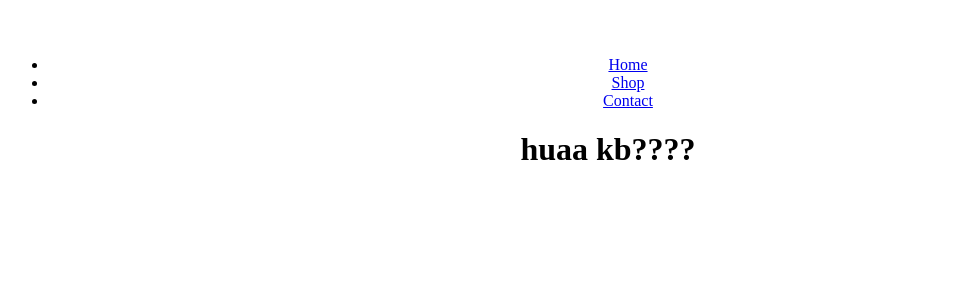
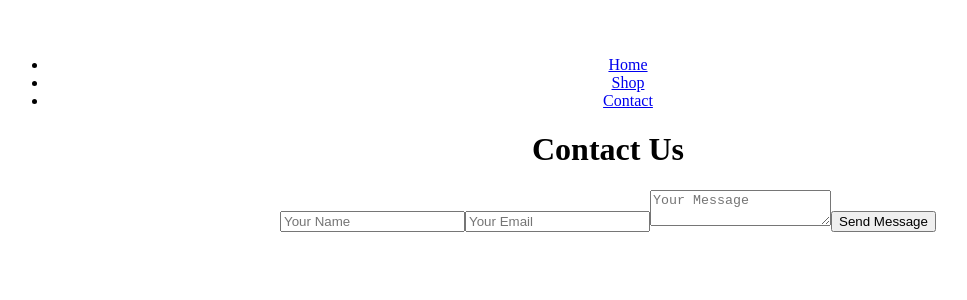
Before and after one commit to MSabriBoy/Shop_Zone, a React app: page /contact in a window 1280 px wide. Shown: the top 300 px of the page, without its empty margins (32-999 px from the left). Built offline with nearby package versions, Linux system fonts and the light colour scheme; the HTML template or start-up script is replaced by a standard one.

Commit message:
ContactPage.jsx file has updated

```diff
--- a/src/pages/ContactPage.jsx
+++ b/src/pages/ContactPage.jsx
@@ -1,9 +1,30 @@
 function ContactPage() {
-    return (
-        <h1>huaa kb????
+  return (
+    <div className="contact-container">
+      <h1>Contact Us</h1>
 
-        </h1>
-    )
+      <form>
+        <input
+          type="text"
+          placeholder="Your Name"
+          required
+        />
+
+        <input
+          type="email"
+          placeholder="Your Email"
+          required
+        />
+
+        <textarea
+          placeholder="Your Message"
+          required
+        ></textarea>
+
+        <button type="submit">Send Message</button>
+      </form>
+    </div>
+  );
 }
 
-export default ContactPage
+export default ContactPage;
```
